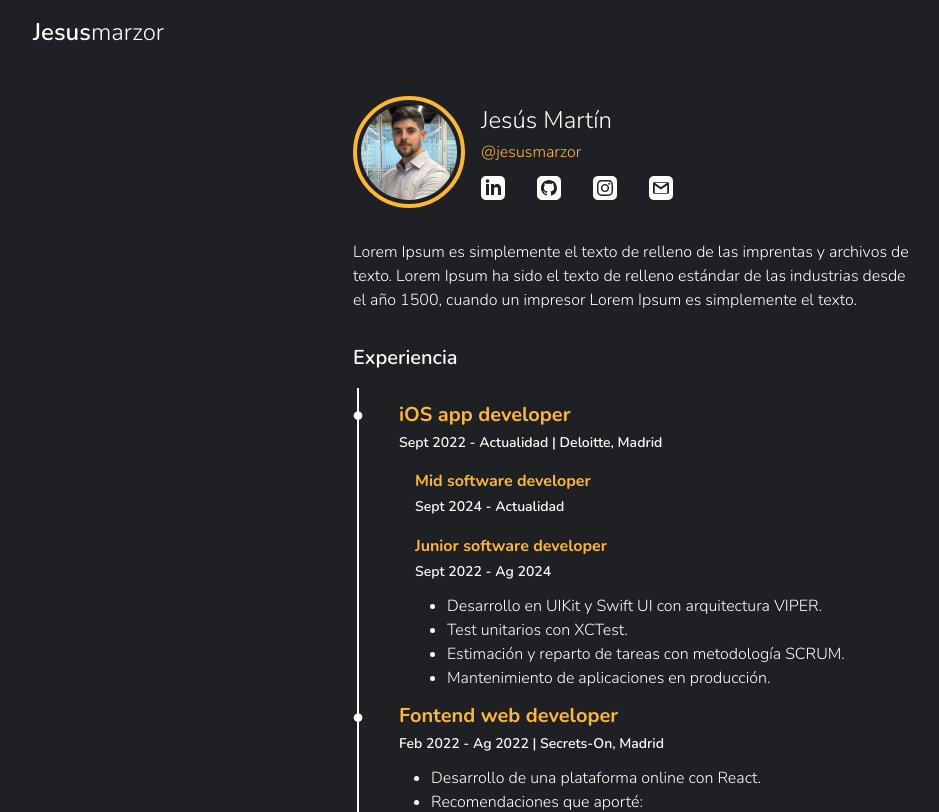
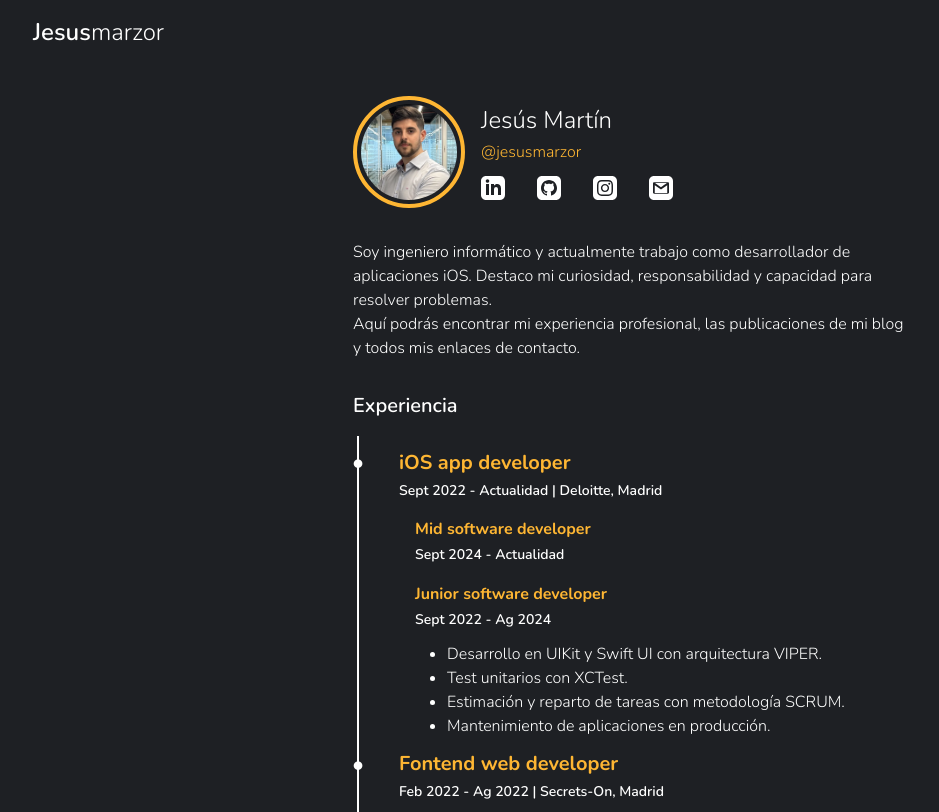
Before and after one commit to jesusmarzor/website-2024, a Next.js app: page / in a window 1280 px wide. Shown: the top 812 px of the page, without its empty margins (7-946 px from the left). Built offline with nearby package versions, Linux system fonts and the light colour scheme; no server answers; the database is empty.

Commit message:
Add: new short summary

```diff
--- a/app/components/Blog.tsx
+++ b/app/components/Blog.tsx
@@ -10,7 +10,7 @@ const Blog = () => {
     const { getDateString } = useDate()
     return (
         <SectionLayout
-            title="Últimos posts"
+            title="Últimas publicaciones"
             titleButton="Ver todos"
             hrefButton="/blog"
         >
--- a/app/page.tsx
+++ b/app/page.tsx
@@ -12,10 +12,11 @@ export default function Home() {
     <MainLayout>
       <Introduce />
       <p>
-        Lorem Ipsum es simplemente el texto de relleno de las imprentas y
-        archivos de texto. Lorem Ipsum ha sido el texto de relleno estándar de
-        las industrias desde el año 1500, cuando un impresor Lorem Ipsum es
-        simplemente el texto.
+        Soy ingeniero informático y actualmente trabajo como desarrollador de aplicaciones iOS.
+        Destaco mi curiosidad, responsabilidad y capacidad para resolver problemas.
+      </p>
+      <p>
+        Aquí podrás encontrar mi experiencia profesional, las publicaciones de mi blog y todos mis enlaces de contacto.
       </p>
       <Experience />
       {posts !== null && posts.length > 0 && <Blog />}
```
